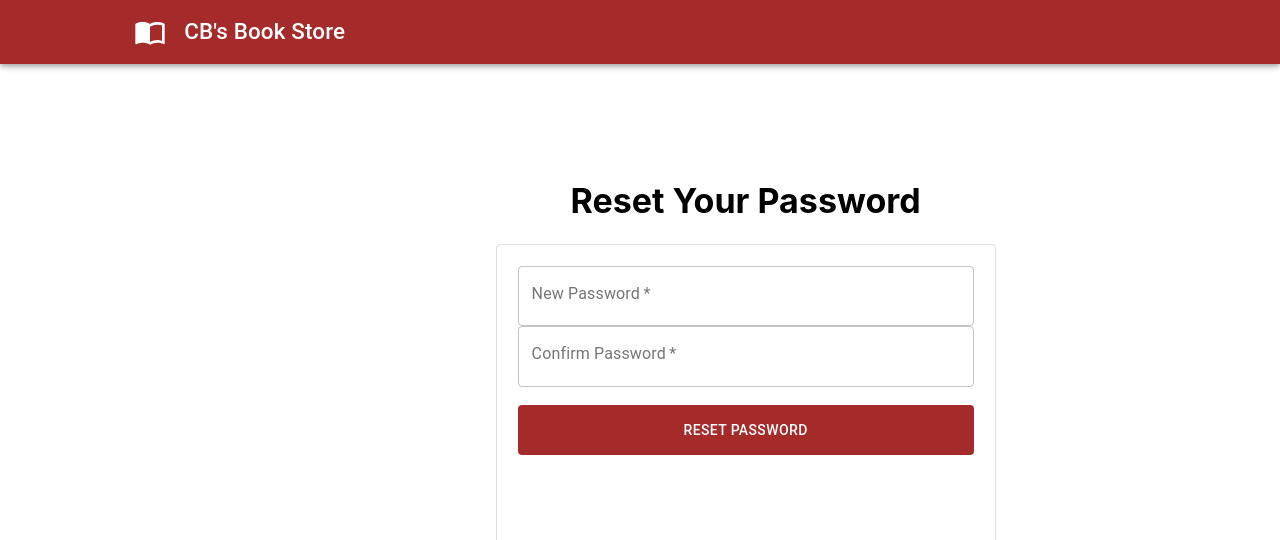
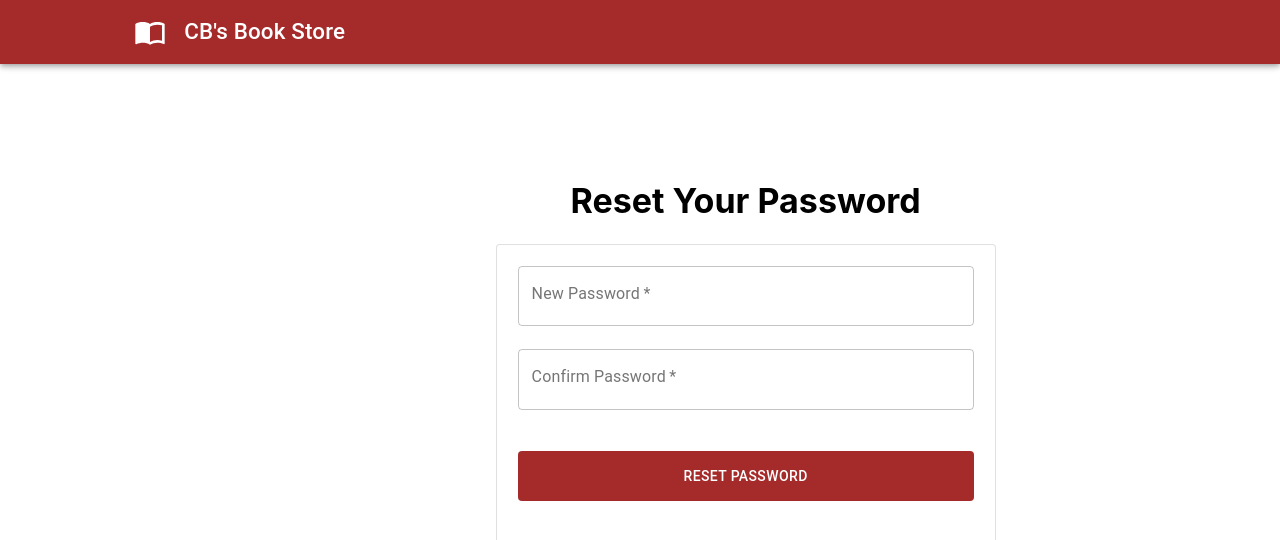
Before and after one commit to gajanan15/Online-Book-Store-Front-End, a React (Create React App) app: page /reset/password/1 in a window 1280 px wide. Shown: the top 540 px of the page. Built offline with nearby package versions, Linux system fonts and the light colour scheme.

Commit message:
ADDED : Validation for reset password form

```diff
--- a/src/component/user/ResetPassword.js
+++ b/src/component/user/ResetPassword.js
@@ -37,6 +37,48 @@ class ResetPassword extends Component {
         })
     }
 
+    checkPassword = (event,error) => {
+        if(this.state.password !== event.target.value){
+            this.setState({
+                [event.target.id]:"Password Does Not Match",
+                [error]: `Invalid ${event.target.name}`,
+                errorStatus: true,
+            })
+        }
+        if(this.state.password === event.target.value){
+            this.setState({
+                [event.target.name]: event.target.value,
+                [event.target.id]:" ",
+                confirmPasswordError: "",
+                errorStatus: false,
+            })
+        }
+        this.setState({
+            [event.target.name]: event.target.value,
+            confirmPasswordError: " ",
+            errorStatus: false,
+        })
+    }
+
+    passwordValidation=(event,error)=>{
+        let passwordPattern="^((?=[^@|#|&|%|$]*[@|&|#|%|$][^@|#|&|%|$]*$)*(?=.*[A-Z])(?=.*[0-9])[a-zA-Z0-9#@$?]{8,})$"
+        if(!event.target.value.match(passwordPattern)){
+            this.setState({
+                [event.target.id]: "Enter valid password",
+                [error]: `Invalid ${event.target.name}`,
+                errorStatus: true,
+            })
+        }
+        else {
+            this.setState({
+                [event.target.id]: " ",
+                [error]:"",
+                errorStatus: false,
+            })
+        }
+    }
+
+
     render() {
         return (
             <div>
@@ -55,7 +97,10 @@ class ResetPassword extends Component {
                                                    type="password"
                                                    value={this.state.password}
                                                    fullWidth required autoComplete="off"
+                                                   error={this.state.newPasswordError}
                                                    onChange={this.changeState}
+                                                   onBlur={(e)=>this.passwordValidation(e,"newPasswordError")}
+                                                   helperText={this.state.new}
                                         />
 
                                         <TextField id="confirm"
@@ -65,6 +110,10 @@ class ResetPassword extends Component {
                                                    type="password"
                                                    value={this.state.confirmPassWord}
                                                    fullWidth required autoComplete="off"
+                                                   error={this.state.confirmPasswordError}
+                                                   onChange={(e)=>this.checkPassword(e,"confirmPasswordError")}
+                                                   onBlur={(e)=>this.passwordValidation(e,"confirmPasswordError")}
+                                                   helperText={this.state.confirm}
                                         />
                                     </div>
                                     <div>
@@ -75,6 +124,9 @@ class ResetPassword extends Component {
                         </Card>
                     </div>
                 </div>
+                {this.state.snackFlag &&
+                <CustomSnackBar message={this.state.snackMessage} severity={this.state.severity}/>
+                }
             </div>
         );
     }
```
Lines whose indentation alone changed are shown as unchanged.
